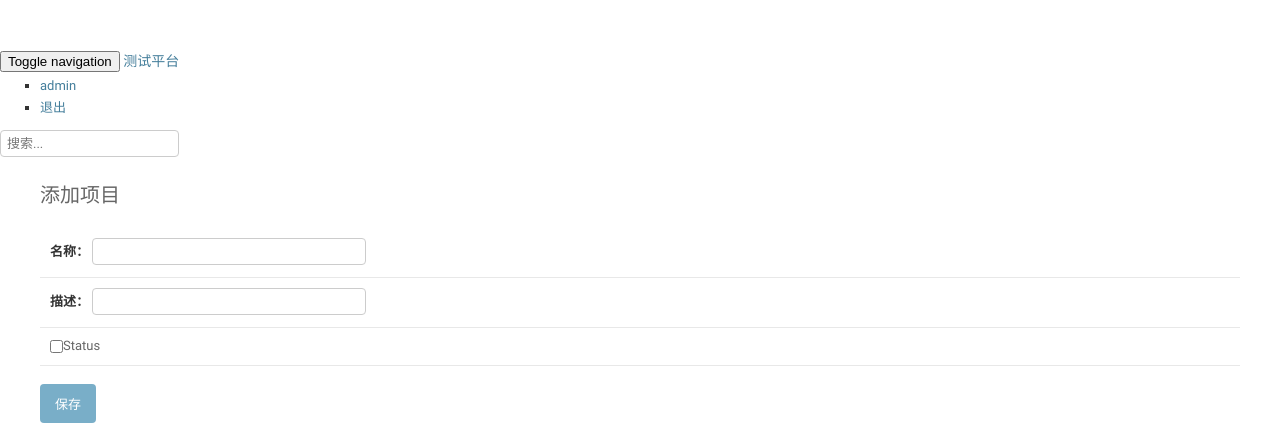
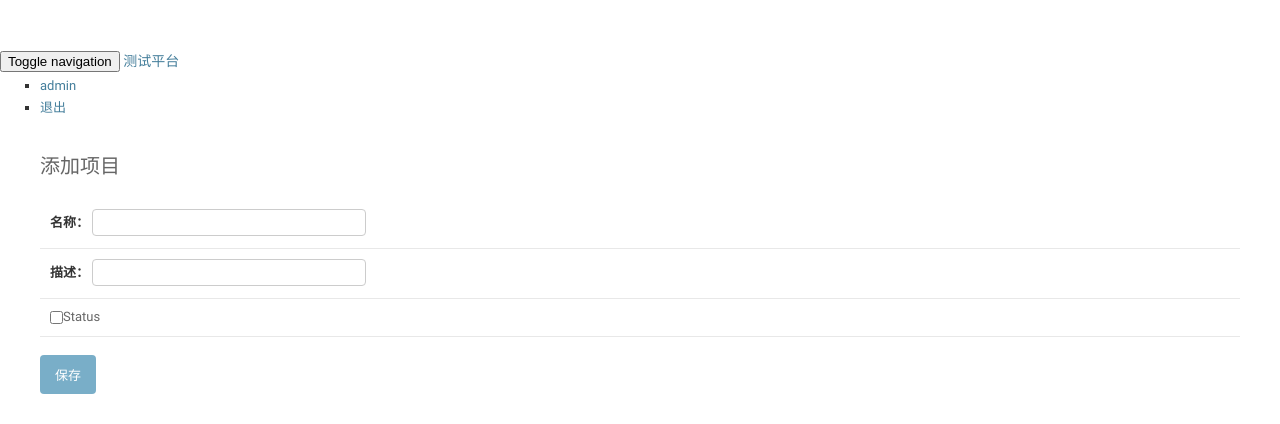
Before and after one commit to cy0926/test_platform_development, a Django app: template test_platform/templates/add_index.html in a window 1280 px wide. Shown: the top 424 px of the page. Run offline with Django 3.2, Linux system fonts and the light colour scheme; the template is opened without the code that fills it, so the values that code supplies are empty; a user stored in the database is signed in; some libraries are stand-ins or nearby versions.

Commit message:
优化了添加项目页面的部分样式及功能

```diff
--- a/test_platform/templates/add_index.html
+++ b/test_platform/templates/add_index.html
@@ -55,17 +55,13 @@
             <span class="icon-bar"></span>
             <span class="icon-bar"></span>
           </button>
-          <a class="navbar-brand" href="#">测试平台</a>
+          <a class="navbar-brand" href="/project_manage/">测试平台</a>
         </div>
         <div id="navbar" class="navbar-collapse collapse">
           <ul class="nav navbar-nav navbar-right">
             <li><a href="#">{{ user }}</a></li>
             <li><a href="/logout/">退出</a></li>
           </ul>
-          <form class="navbar-form navbar-right" method="get" action="/search/">
-            <input name="search" type="text" class="form-control" placeholder="搜索...">
-
-          </form>
         </div>
       </div>
     </nav>
```
